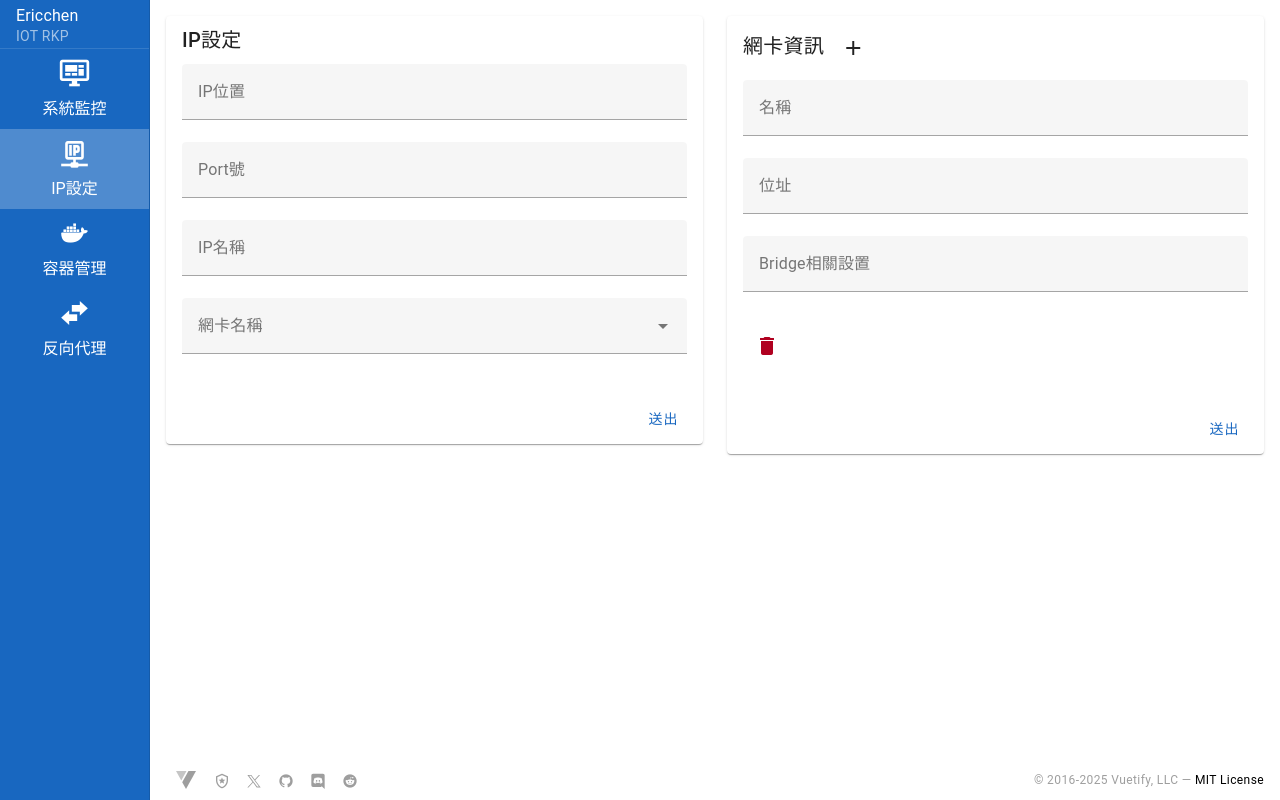
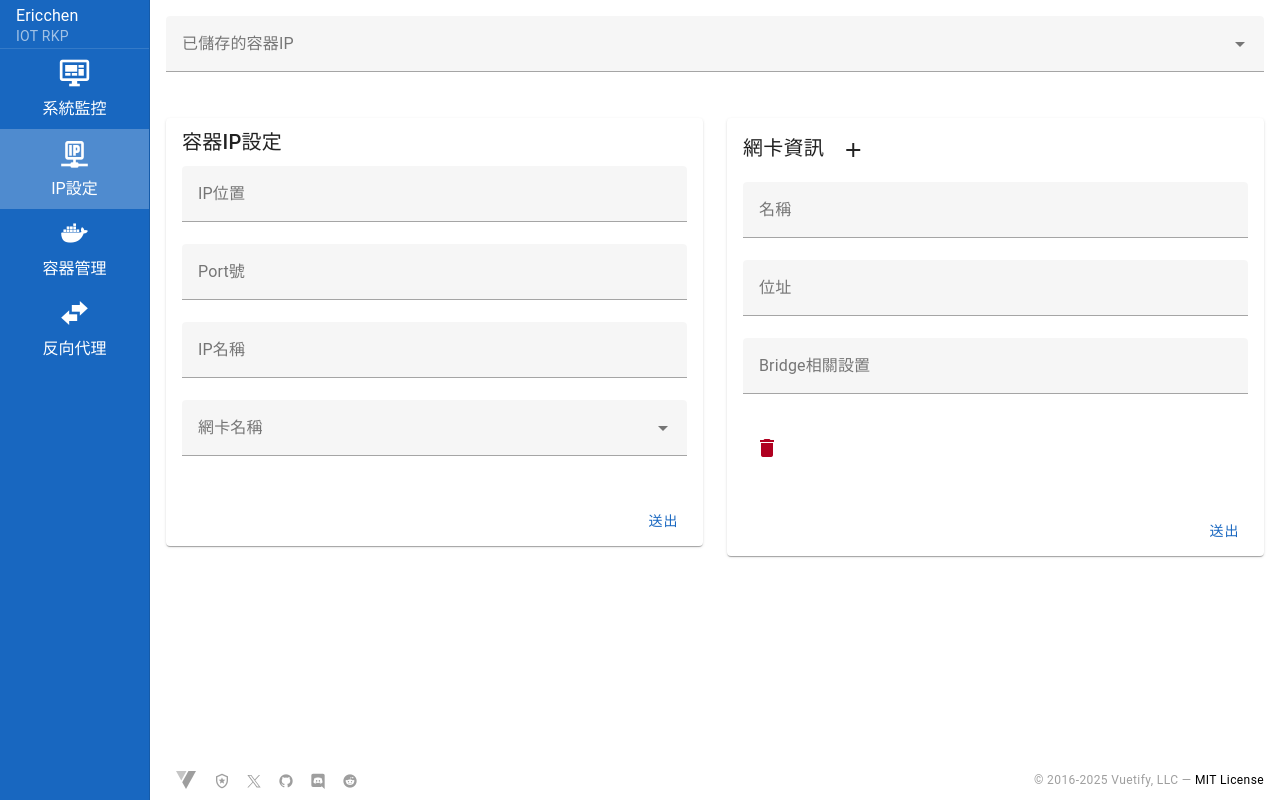
Before and after one commit to Jyunnn/iot_rkpweb, a Vue app: page /IPConfiguration in a window 1280 px wide. Built offline with nearby package versions, Linux system fonts and the light colour scheme; no server answers; a small style sheet from the web is missing.

Commit message:
feat: add container IP selection

```diff
--- a/src/pages/IPConfiguration.vue
+++ b/src/pages/IPConfiguration.vue
@@ -2,9 +2,20 @@
   <v-container class="pa-4">
     <v-form>
       <v-row>
+        <v-col cols="12">
+          <v-select
+            v-model="selectedSavedIp"
+            clearable
+            item-title="name"
+            item-value="id"
+            :items="savedContainerIps"
+            label="已儲存的容器IP"
+            return-object
+          />
+        </v-col>
         <v-col cols="12" md="6">
           <v-card>
-            <v-card-title>IP設定</v-card-title>
+            <v-card-title>容器IP設定</v-card-title>
             <v-card-text>
               <v-text-field
                 v-model="ipAddress"
@@ -102,6 +113,8 @@
   const ipName = ref('')
   const networkInterfaces = ref([])
   const selectedNic = ref(null)
+  const savedContainerIps = ref([])
+  const selectedSavedIp = ref(null)
   const logsDialog = ref(false)
   const responseMessage = ref('')
   const responseLoading = ref(false)
@@ -135,12 +148,34 @@
     if (sanitized !== val) ipName.value = sanitized
   })
 
+  watch(selectedSavedIp, val => {
+    if (val) {
+      ipAddress.value = val.ip ?? ''
+      port.value = val.port == null ? '' : String(val.port)
+      ipName.value = val.name ?? ''
+      selectedNic.value
+        = networkInterfaces.value.find(n => n.id === val.nicId) || null
+    } else {
+      ipAddress.value = ''
+      port.value = ''
+      ipName.value = ''
+      selectedNic.value = null
+    }
+  })
+
   onMounted(async () => {
     try {
       const res = await fetch('/api/network-interfaces')
       networkInterfaces.value = res.ok ? await res.json() : []
     } catch {
       networkInterfaces.value = []
+    }
+
+    try {
+      const res = await fetch('/api/container-ips')
+      savedContainerIps.value = res.ok ? await res.json() : []
+    } catch {
+      savedContainerIps.value = []
     }
   })
 
```
